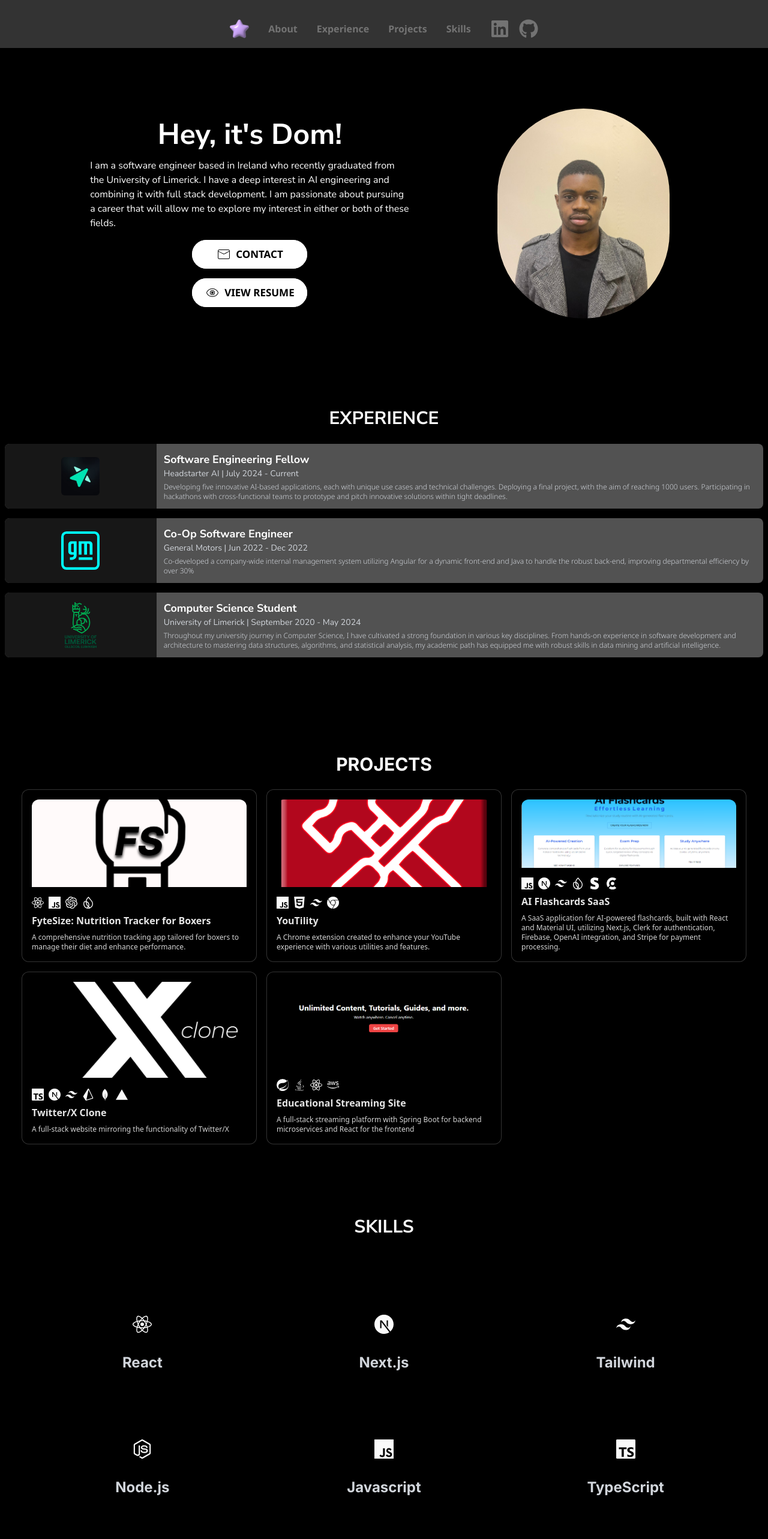
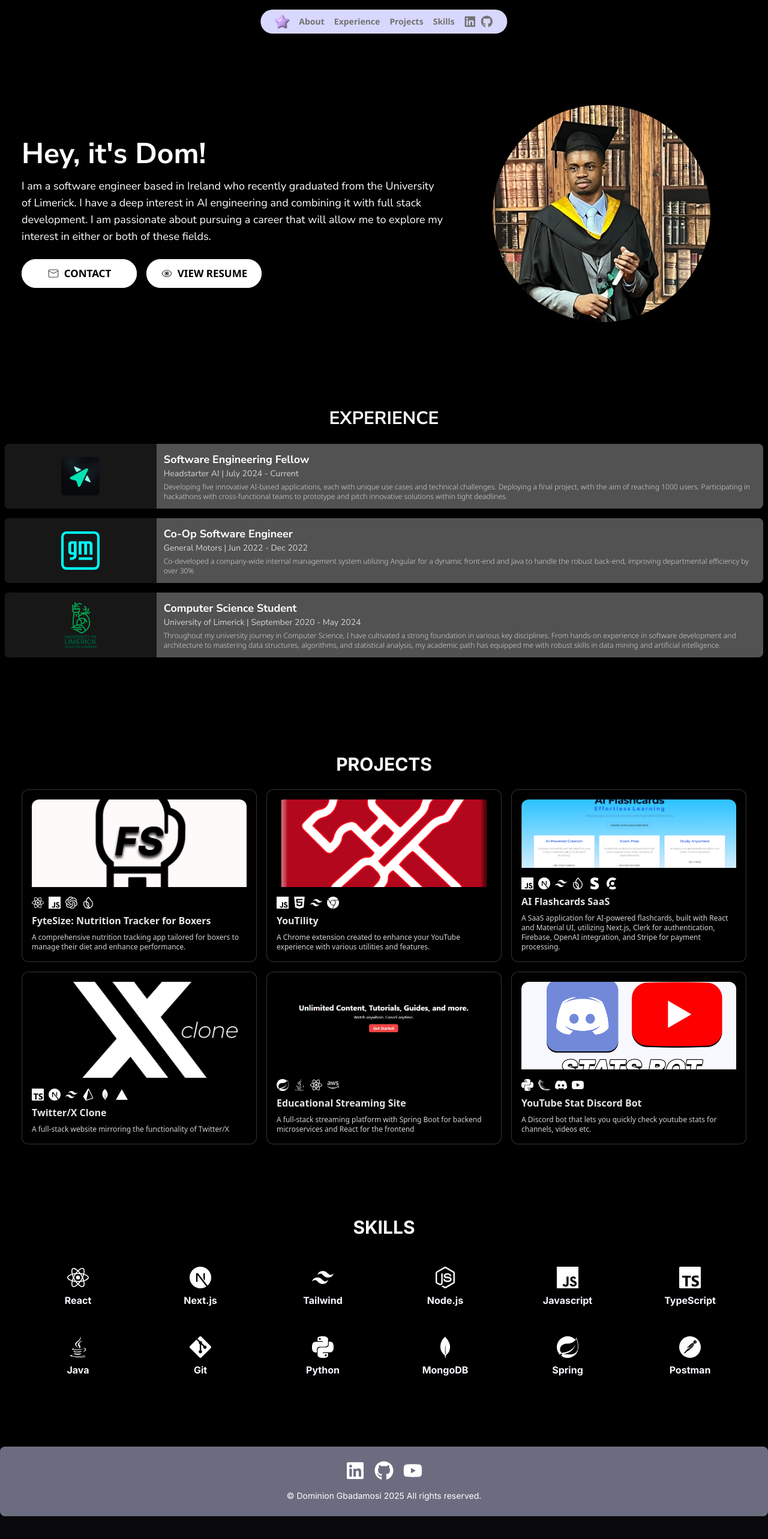
Before and after one commit to kiing-dom/dg-portfolio, a Next.js app: page / in a window 1280 px wide. Shown: the top 2566 px of the page at 60% size. After the commit the page ends 2528 px from the top, so only its background shows below. Built offline with nearby package versions, Linux system fonts and the light colour scheme.

Commit message:
responsiveness on images and ui upgrades

```diff
--- a/src/components/Hero/Hero.tsx
+++ b/src/components/Hero/Hero.tsx
@@ -6,21 +6,10 @@ import { CiMail, CiRead, CiSquareRemove } from "react-icons/ci";
 import { Button } from "../ui/button";
 import Image from "next/image";
 import { Montserrat, Noto_Sans, Lato, Nunito_Sans} from "next/font/google";
-import Typewriter from "typewriter-effect/dist/core";
 
 const noto = Noto_Sans({
   subsets: ["latin"],
   weight: "700",
-});
-
-const mont = Montserrat({
-  subsets: ["latin"],
-  weight: "300",
-});
-
-const lato = Lato({
-  subsets: ["latin"],
-  weight: "300",
 });
 
 const nun_bold = Nunito_Sans({
@@ -70,64 +59,65 @@ const Hero: React.FC = () => {
   };
 
   return (
-    <div className="relative h-screen">
+    <div className="relative min-h-screen">
       <div className="absolute inset-0 opacity-50"></div>
-      <div className="relative z-10 flex flex-col items-center justify-center h-full text-white px-4">
-        <div className="flex flex-col lg:flex-row md:flex-row items-center">
-          <div className="hidden md:block lg:block order-1 md:order-2 mt-8 md:mt-0 md:ml-8 w-[800px] h-[350px] lg:w-[800px] lg:[h-350] md:mr-32 md:w-[500px] md:h-[350px] rounded-full overflow-hidden">
-            <Image
-              src="/assets/images/personal-photo.jpg"
-              width={300}
-              height={300}
-              alt="dominion gbadamosi portfolio main image"
-              className="object-cover w-full h-full transition-transform hover:scale-125"
-            />
-          </div>
-          <div className="order-2 md:order-1 flex flex-col items-center text-left">
-            <h1 style={nun_bold.style} className="text-xl md:text-5xl">
+      <div className="relative z-10 flex flex-col items-center justify-center min-h-screen text-white px-4 py-8">
+        <div className="flex flex-col md:flex-row items-center max-w-7xl w-full">
+          <div className="order-2 md:order-1 flex flex-col items-center md:items-start text-left md:w-3/5 mb-8 md:mb-0">
+            <h1 style={nun_bold.style} className="text-3xl md:text-4xl lg:text-5xl mb-4">
               Hey, it's Dom!
             </h1>
-            <div className="w-[70%]">
-              <p style={nun.style} className="mt-4 text-md md:text-md text-left">
+            <p style={nun.style} className="text-sm md:text-base lg:text-lg mb-6 max-w-prose">
               I am a software engineer based in Ireland who recently graduated from the University of Limerick. I have
               a deep interest in AI engineering and combining it with full stack development. I am passionate about
               pursuing a career that will allow me to explore my interest in either or both of these fields.
             </p>
-            </div>
+            <div className="flex flex-col sm:flex-row gap-4">
               <Link href={"mailto:dom1gbadamosi@gmail.com"}>
-              <Button style={noto.style} className="mt-4 flex items-center w-40 md:w-48 h-10 md:h-12 btn-custom">
-                <CiMail className="mr-2 h-6 md:h-8 w-4 md:w-6" />
+                <Button style={noto.style} className="flex items-center justify-center w-full sm:w-auto px-6 py-2 btn-custom">
+                  <CiMail className="mr-2 h-5 w-5" />
                   Contact
                 </Button>
               </Link>
-
               <Button
                 onClick={toggleOverlay}
                 style={noto.style}
-              className="mt-4 flex items-center w-40 md:w-48 h-10 md:h-12 btn-custom bg-red-500"
+                className="flex items-center justify-center w-full sm:w-auto px-6 py-2 btn-custom bg-red-500"
               >
-              <CiRead className="mr-2 h-6 md:h-8 w-4 md:w-6" />
+                <CiRead className="mr-2 h-5 w-5" />
                 View Resume
               </Button>
-
-            {showOverlay && (
-              <div className="overlay fixed inset-0 bg-black bg-opacity-75 flex justify-center items-center">
-                <div ref={overlayRef} className="overlay-content rounded-md w-8/12 h-5/6 bg-purple-400 relative">
-                  <div className="toolbar">
-                    <span onClick={closeOverlay} className="close-button">
-                      <CiSquareRemove className="hover:rotate-3 hover:scale-110 transition-transform duration-150 ml-3 mt-2" size={36} color="black" />
-                    </span>
-                    <div style={noto.style} className="-mt-6 text-center text-3xl text-black font-bold">
-                      2024 RESUME
             </div>
-                    <iframe className="w-full h-[95%] absolute" src="/assets/documents/dominion%20resume.pdf" title="Resume" />
+          </div>
+          <div className="hidden md:block order-1 md:order-2 md:w-2/5 lg:w-2/5">
+            <div className="relative w-3/4 mx-auto pb-[75%] rounded-full overflow-hidden">
+              <Image
+                src="/assets/images/gradphoto.jpg"
+                layout="fill"
+                objectFit="cover"
+                alt="dominion gbadamosi portfolio main image"
+                className="transition-transform hover:scale-110"
+              />
             </div>
           </div>
         </div>
-            )}
+      </div>
+
+      {showOverlay && (
+        <div className="fixed inset-0 bg-black bg-opacity-75 flex justify-center items-center z-50">
+          <div ref={overlayRef} className="bg-purple-400 rounded-md w-11/12 h-5/6 max-w-4xl max-h-[90vh] relative">
+            <div className="absolute top-2 left-2">
+              <span onClick={closeOverlay} className="cursor-pointer">
+                <CiSquareRemove className="hover:rotate-3 hover:scale-110 transition-transform duration-150" size={36} color="black" />
+              </span>
+            </div>
+            <div style={noto.style} className="text-center text-3xl text-black font-bold py-4">
+              2024 RESUME
+            </div>
+            <iframe className="w-full h-[calc(100%-4rem)]" src="/assets/documents/dominion%20resume.pdf" title="Resume" />
           </div>
         </div>
-      </div>
+      )}
     </div>
   );
 };
--- a/src/components/Projects/Projects.tsx
+++ b/src/components/Projects/Projects.tsx
@@ -1,7 +1,7 @@
 "use client"
 import { cn } from '../../utils/cn';
 import Link from 'next/link';
-import { SiFirebase, SiJavascript, SiOpenai, SiReact, SiHtml5, SiTailwindcss, SiGooglechrome, SiTypescript, SiNextdotjs, SiPrisma, SiMongodb, SiVercel, SiStripe, SiClerk, SiSpring, SiAmazonaws } from 'react-icons/si';
+import { SiFirebase, SiJavascript, SiOpenai, SiReact, SiHtml5, SiTailwindcss, SiGooglechrome, SiTypescript, SiNextdotjs, SiPrisma, SiMongodb, SiVercel, SiStripe, SiClerk, SiSpring, SiAmazonaws, SiFlask, SiPython, SiDiscord, SiYoutube } from 'react-icons/si';
 import "@/components/Projects/Projects.css";
 import { Nunito_Sans } from 'next/font/google';
 import Image from 'next/image';
@@ -43,13 +43,19 @@ export default function Projects() {
             link: "https://x-clone-rho.vercel.app/",
             cover: "/assets/images/twitter-x-clone.png",
         },
-
         {
             title: "Educational Streaming Site",
             tech: [SiSpring, FaJava, SiReact, SiAmazonaws, ],
             description: "A full-stack streaming platform with Spring Boot for backend microservices and React for the frontend",
             link: "https://github.com/kiing-dom/streamingsite",
             cover: "/assets/images/streamingsite.png",
+        },
+        {
+            title: "YouTube Stat Discord Bot",
+            tech: [SiPython, SiFlask, SiDiscord, SiYoutube ],
+            description: "A Discord bot that lets you quickly check youtube stats for channels, videos etc.",
+            link: "https://github.com/kiing-dom/discord-youtube-bot",
+            cover: "/assets/images/discord-youtube.png",
         },
     ];
 
--- a/src/components/Skills/TechStack.tsx
+++ b/src/components/Skills/TechStack.tsx
@@ -1,23 +1,7 @@
-"use client";
 import React from 'react';
-import { motion } from 'framer-motion';
-import { HoverEffect } from '../ui/card-hover-effect';
 import { SiGit, SiJavascript, SiNextdotjs, SiNodedotjs, SiReact, SiTailwindcss, SiTypescript, SiPython, SiMongodb, SiSpring, SiPostman } from 'react-icons/si';
 import { FaJava } from 'react-icons/fa6';
-import '@/components/Skills/TechStack.css';
-import { Montserrat, Nunito_Sans } from 'next/font/google';
 
-const nun = Nunito_Sans({
-  subsets: ["latin"],
-  weight: "700"
-});
-
-const mont = Montserrat({
-  subsets: ["latin"],
-  weight: "300"
-});
-
-export default function TechStack() {
 const tech = [
   { text: "React", Icon: SiReact },
   { text: "Next.js", Icon: SiNextdotjs },
@@ -33,17 +17,22 @@ export default function TechStack() {
   { text: "Postman", Icon: SiPostman }
 ];
 
+const TechStack = () => {
   return (
-    <section className="py-12">
-      <motion.div
-        initial={{ opacity: 0, y: 20 }}
-        animate={{ opacity: 1, y: 0 }}
-        transition={{ duration: 0.5 }}
-        className="container mx-auto px-4"
-      >
-        <h2 className={`${nun.className} text-3xl font-bold text-center mb-8`}>SKILLS</h2>
-        <HoverEffect items={tech} />
-      </motion.div>
+    <section className="py-12 bg-black">
+      <div className="container mx-auto px-4">
+        <h2 className="text-3xl font-bold text-center mb-8">SKILLS</h2>
+        <div className="grid grid-cols-2 sm:grid-cols-3 md:grid-cols-4 lg:grid-cols-6 gap-4">
+          {tech.map(({ text, Icon }) => (
+            <div key={text} className="flex flex-col items-center justify-center p-4 bg-black rounded-lg shadow-md transition-transform hover:scale-105">
+              <Icon className="text-4xl mb-2 text-white" />
+              <span className="text-md font-bold text-[#f8f8ff]">{text}</span>
+            </div>
+          ))}
+        </div>
+      </div>
     </section>
   );
-}
+};
+
+export default TechStack;
--- a/src/components/ui/Footer.tsx
+++ b/src/components/ui/Footer.tsx
@@ -21,7 +21,7 @@ const socials = [
 
 export default function Footer() {
   return (
-    <footer className="bg-purple-900 bg-opacity-20 rounded-lg text-white py-6 mt-8">
+    <footer className="bg-[#d8d8ff] bg-opacity-50 rounded-lg text-white py-6 mt-8">
       <div className="container mx-auto flex flex-col items-center">
         <div className="flex items-center gap-4 mb-4">
           {socials.map((social, index) => {
--- a/src/components/ui/Navbar.tsx
+++ b/src/components/ui/Navbar.tsx
@@ -1,7 +1,9 @@
+"use client"
+
 import { Noto_Sans } from 'next/font/google';
 import Link from 'next/link';
-import React from 'react';
-import { FaLinkedin, FaGithub } from 'react-icons/fa';
+import React, { useState } from 'react';
+import { FaLinkedin, FaGithub, FaBars, FaTimes } from 'react-icons/fa';
 
 const socials = [
   {
@@ -22,43 +24,83 @@ const noto = Noto_Sans({
 });
 
 export default function Navbar() {
+  const [isMenuOpen, setIsMenuOpen] = useState(false);
+
   return (
-    <nav className="bg-white bg-opacity-20 text-neutral-500 shadow-md py-4 px-6 fixed top-0 left-0 w-full pt-8 z-50">
-      <div className="container mx-auto flex justify-center items-center">
+    <nav className="bg-[#d8d8ff] text-neutral-500 shadow-md fixed top-4 left-1/2 transform -translate-x-1/2 w-auto z-50 rounded-full px-4 py-2 md:px-6 md:py-2">
+      <div className="flex justify-between items-center">
+        <Link href="#hero" passHref legacyBehavior>
+          <a className="legacyBehavior pr-4">
+            <img src='/assets/images/purple-star.png' alt='' className='w-5 h-5 md:w-6 md:h-6 transition-transform duration-300 hover:rotate-12 hover:scale-125' />
+          </a>
+        </Link>
 
-
-        <div className="flex items-center gap-8">
+        <div className="hidden md:flex items-center gap-4">
           <Link href="#hero" passHref legacyBehavior>
-            <a className="legacyBehavior">
-              <img src='/assets/images/purple-star.png' alt='' className='w-8 h-8 transition-transform duration-300 hover:rotate-12 hover:scale-125' />
-            </a>
-          </Link>
-          <Link href="#hero" passHref legacyBehavior>
-            <a style={noto.style} className="legacyBehavior hover:text-white transform transition-transform">About</a>
+            <a style={noto.style} className="text-xs md:text-sm legacyBehavior hover:text-white transform transition-transform">About</a>
           </Link>
           <Link href="#experience" passHref legacyBehavior>
-            <a style={noto.style} className="legacyBehavior hover:text-white transform transition-transform">Experience</a>
+            <a style={noto.style} className="text-xs md:text-sm legacyBehavior hover:text-white transform transition-transform">Experience</a>
           </Link>
           <Link href="#projects" passHref legacyBehavior>
-            <a style={noto.style} className="legacyBehavior hover:text-white transform transition-transform">Projects</a>
+            <a style={noto.style} className="text-xs md:text-sm legacyBehavior hover:text-white transform transition-transform">Projects</a>
           </Link>
           <Link href="#techstack" passHref legacyBehavior>
-            <a style={noto.style} className="legacyBehavior hover:text-white transform transition-transform">Skills</a>
+            <a style={noto.style} className="text-xs md:text-sm legacyBehavior hover:text-white transform transition-transform">Skills</a>
           </Link>
-          <div className="flex items-center gap-4 ">
+          <div className="flex items-center gap-2">
             {socials.map((social, index) => {
               const Icon = social.Icon;
               return (
                 <Link href={social.link} key={index} passHref legacyBehavior>
                   <a className="legacyBehavior hover:text-white transform transition-transform" target="_blank" rel="noopener noreferrer" aria-label={social.label}>
-                    <Icon className="w-8 h-8 hover:scale-125 transition-all" />
+                    <Icon className="w-4 h-4 md:w-5 md:h-5 hover:scale-125 transition-all" />
                   </a>
                 </Link>
               );
             })}
           </div>
         </div>
+
+        <button
+          className="md:hidden text-neutral-500 hover:text-white"
+          onClick={() => setIsMenuOpen(!isMenuOpen)}
+        >
+          {isMenuOpen ? <FaTimes /> : <FaBars />}
+        </button>
       </div>
+
+      {/* Mobile menu */}
+      {isMenuOpen && (
+        <div className="md:hidden absolute top-full left-0 right-0 mt-2 bg-white bg-opacity-20 rounded-lg shadow-lg">
+          <div className="flex flex-col items-center py-2">
+            <Link href="#hero" passHref legacyBehavior>
+              <a style={noto.style} className="text-sm py-2 hover:text-white transform transition-transform">About</a>
+            </Link>
+            <Link href="#experience" passHref legacyBehavior>
+              <a style={noto.style} className="text-sm py-2 hover:text-white transform transition-transform">Experience</a>
+            </Link>
+            <Link href="#projects" passHref legacyBehavior>
+              <a style={noto.style} className="text-sm py-2 hover:text-white transform transition-transform">Projects</a>
+            </Link>
+            <Link href="#techstack" passHref legacyBehavior>
+              <a style={noto.style} className="text-sm py-2 hover:text-white transform transition-transform">Skills</a>
+            </Link>
+            <div className="flex items-center gap-4 mt-2">
+              {socials.map((social, index) => {
+                const Icon = social.Icon;
+                return (
+                  <Link href={social.link} key={index} passHref legacyBehavior>
+                    <a className="legacyBehavior hover:text-white transform transition-transform" target="_blank" rel="noopener noreferrer" aria-label={social.label}>
+                      <Icon className="w-5 h-5 hover:scale-125 transition-all" />
+                    </a>
+                  </Link>
+                );
+              })}
+            </div>
+          </div>
+        </div>
+      )}
     </nav>
   );
 }
```
Also changed, not shown: public/assets/images/discord-youtube.png (added), public/assets/images/gradphoto.jpg (added). Lines whose indentation alone changed are shown as unchanged.
